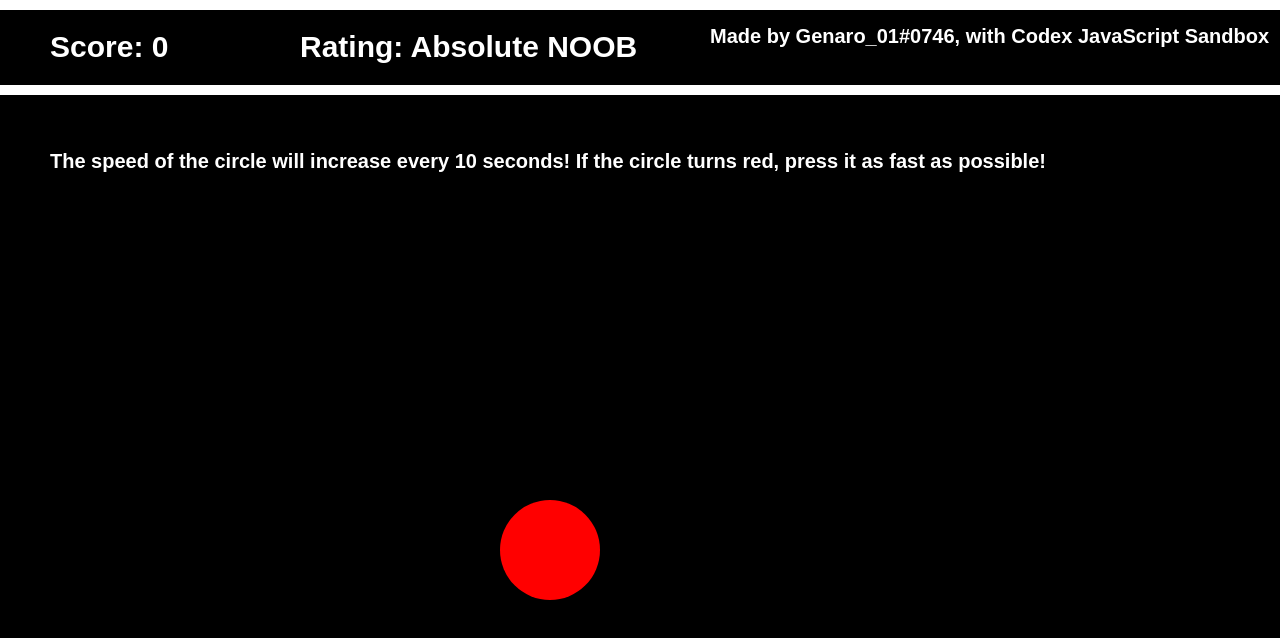
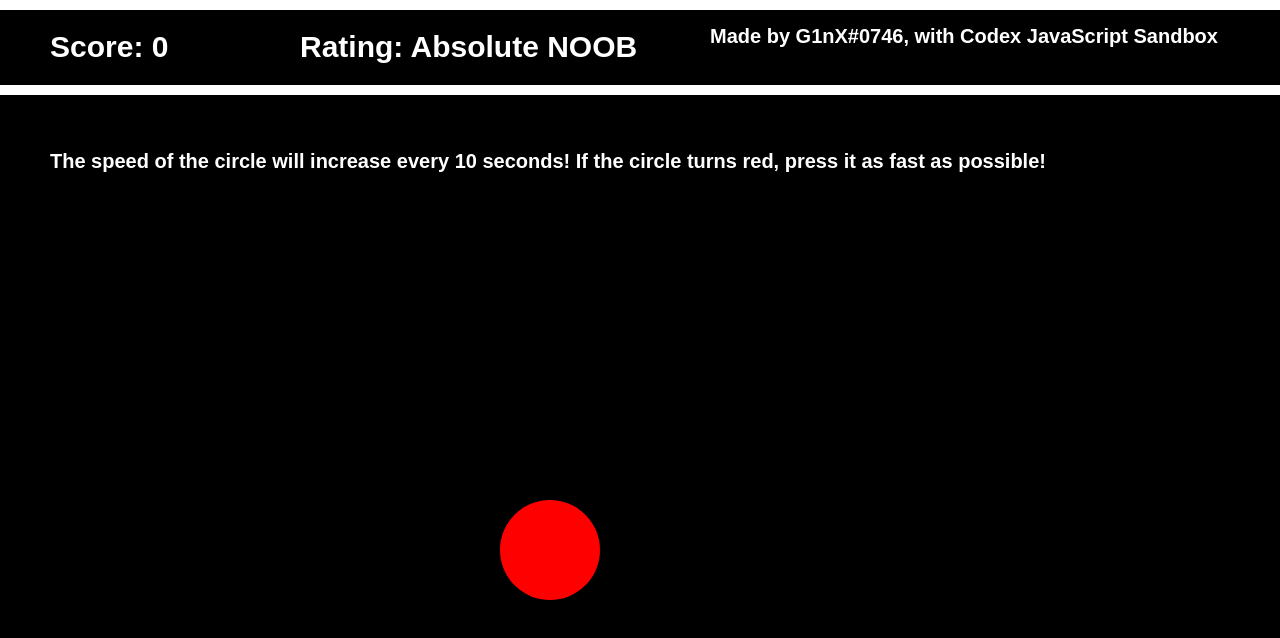
Before and after one commit to GenaroYT/SphereClicker, a plain HTML site: page index.html in a window 1280 px wide. Drawn offline with nearby package versions, Linux system fonts and the light colour scheme.

Commit message:
Update index.html

```diff
--- a/index.html
+++ b/index.html
@@ -28,6 +28,7 @@
         document.addEventListener("DOMContentLoaded", function() {
 /* make the bg black */
         document.body.style.backgroundColor = 'black';
+	document.body.style.webkitUserSelect = 'none';
 	/* make a white circle that bounces on the screen */
 	var circle = document.createElement('div');
 	var clickedCircle = false
@@ -160,7 +161,7 @@
 	}, 10000);
 	document.body.appendChild(rating);
 	var text = document.createElement('div');
-	text.innerHTML = 'Made by Genaro_01#0746, with Codex JavaScript Sandbox';
+	text.innerHTML = 'Made by G1nX#0746, with Codex JavaScript Sandbox';
 	text.style.position = 'absolute';
 	text.style.left = '710px';
 	text.style.top = '25px';
```
